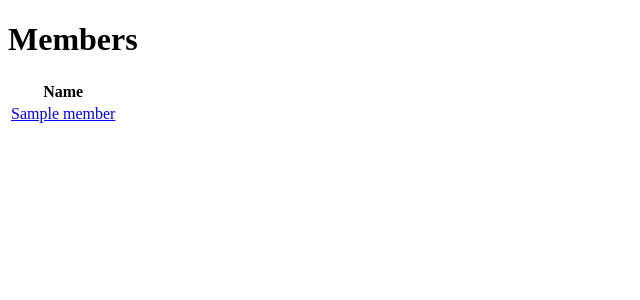
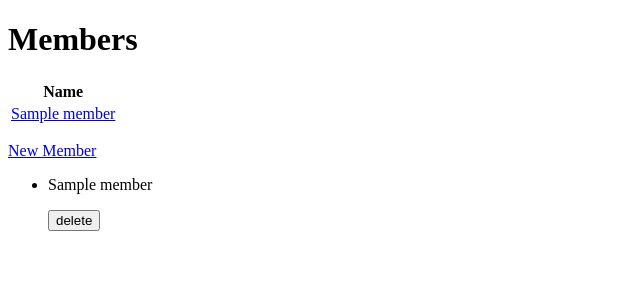
Before and after one commit to nls20/Gym_App_Project, a Flask app: page /members in a window 1280 px wide. Shown: the part 70-370 px from the top of the page, without its empty margins (0-640 px from the left). Run offline with Flask 2, Linux system fonts and the light colour scheme; a database or web service that is not in the repository returns one stand-in record (values such as "Sample title"); some libraries are stand-ins or nearby versions.

Commit message:
Added create/delete member

```diff
--- a/controllers/member_controller.py
+++ b/controllers/member_controller.py
@@ -15,3 +15,20 @@ def show(id):
     member = member_repository.select(id)
     sessions = member_repository.sessions(member)
     return render_template("members/show.html", member=member, sessions=sessions)
+
+@members_blueprint.route("/members/new", methods=['GET'])
+def new_member():
+    members = member_repository.select_all()
+    return render_template("members/new.html", members = members)
+
+@members_blueprint.route("/members", methods = ['POST'])
+def create_member():
+    name = request.form['name']
+    member = Member(name)
+    member_repository.save(member)
+    return redirect("/members")
+
+@members_blueprint.route("/members/<id>/delete", methods=["POST"])
+def delete_member(id):
+    member_repository.delete(id)
+    return redirect('/members')
--- a/repositories/member_repository.py
+++ b/repositories/member_repository.py
@@ -45,3 +45,8 @@ def sessions(member):
         sessions.append(session)
 
     return sessions
+
+def delete(id):
+    sql = "DELETE FROM members WHERE id = %s"
+    values = [id]
+    run_sql(sql, values)
--- a/templates/bookings/index.html
+++ b/templates/bookings/index.html
@@ -2,10 +2,10 @@
 
 {% block content %}
 <h1>Bookings</h1>
-
+<!--
 {% for booking in bookings %}
 
-{% endfor %}
+{% endfor %} -->
 
 <p>
     <a href="/bookings/new">New Booking</a>
@@ -18,7 +18,7 @@
         <p>"<i>{{booking.comment}}</i>"</p>
         <p>
             <form action="/bookings/{{ booking.id }}/delete" method="POST">
-                <input class="btn btn--danger" type="submit" value="delete">
+                <input type="submit" value="delete">
             </form>
         </p>
     </li>
--- a/templates/members/index.html
+++ b/templates/members/index.html
@@ -13,5 +13,25 @@
     </tr>
     {% endfor %}
 </table>
+<table>
+    <p>
+        <a href="/members/new">New Member</a>
+    </p>
+
+    <ul>
+        {% for member in members %}
+        <li>
+            <p>{{member.name }}</p>
+
+            <p>
+                <form action="/members/{{ member.id }}/delete" method="POST">
+                    <input type="submit" value="delete">
+                </form>
+            </p>
+        </li>
+
+        {% endfor %}
+    </ul>
+</table>
 
 {% endblock %}
```
Also changed, not shown: templates/members/new.html (added, +15 -0 lines).
